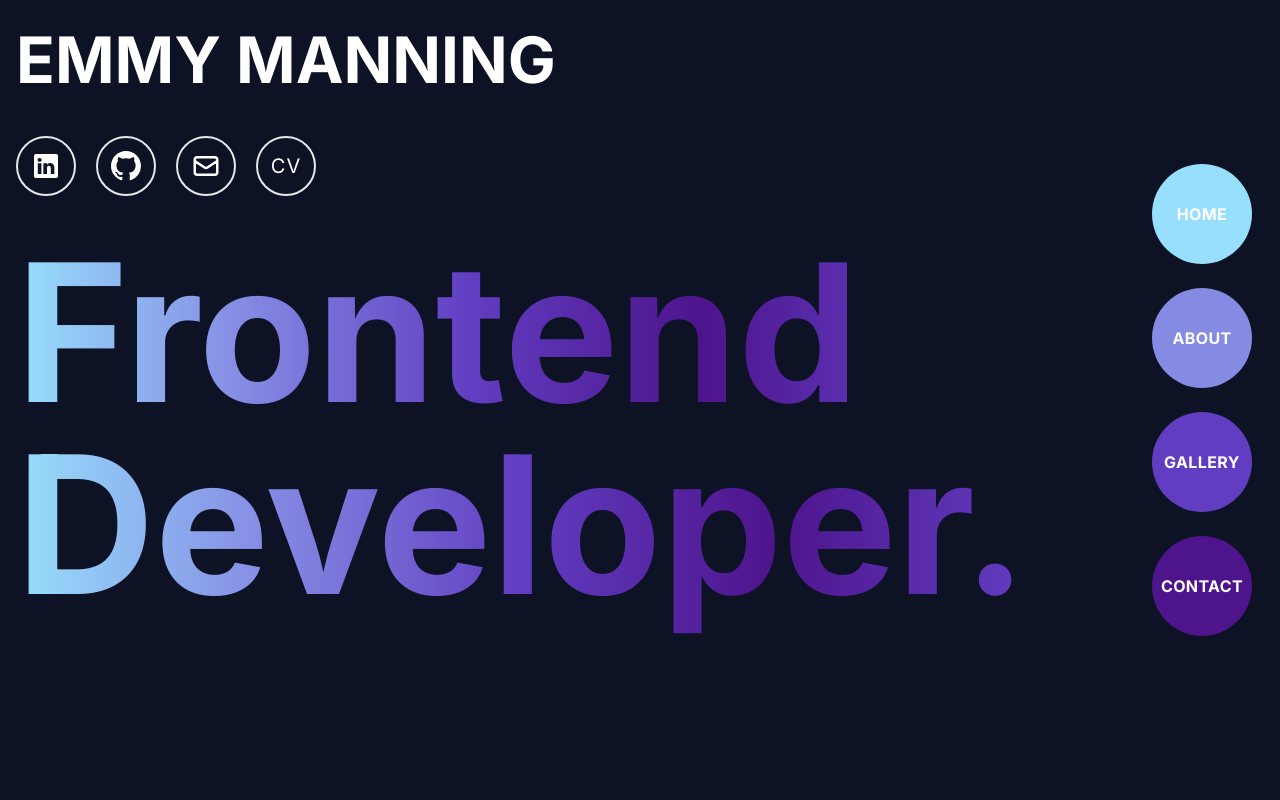
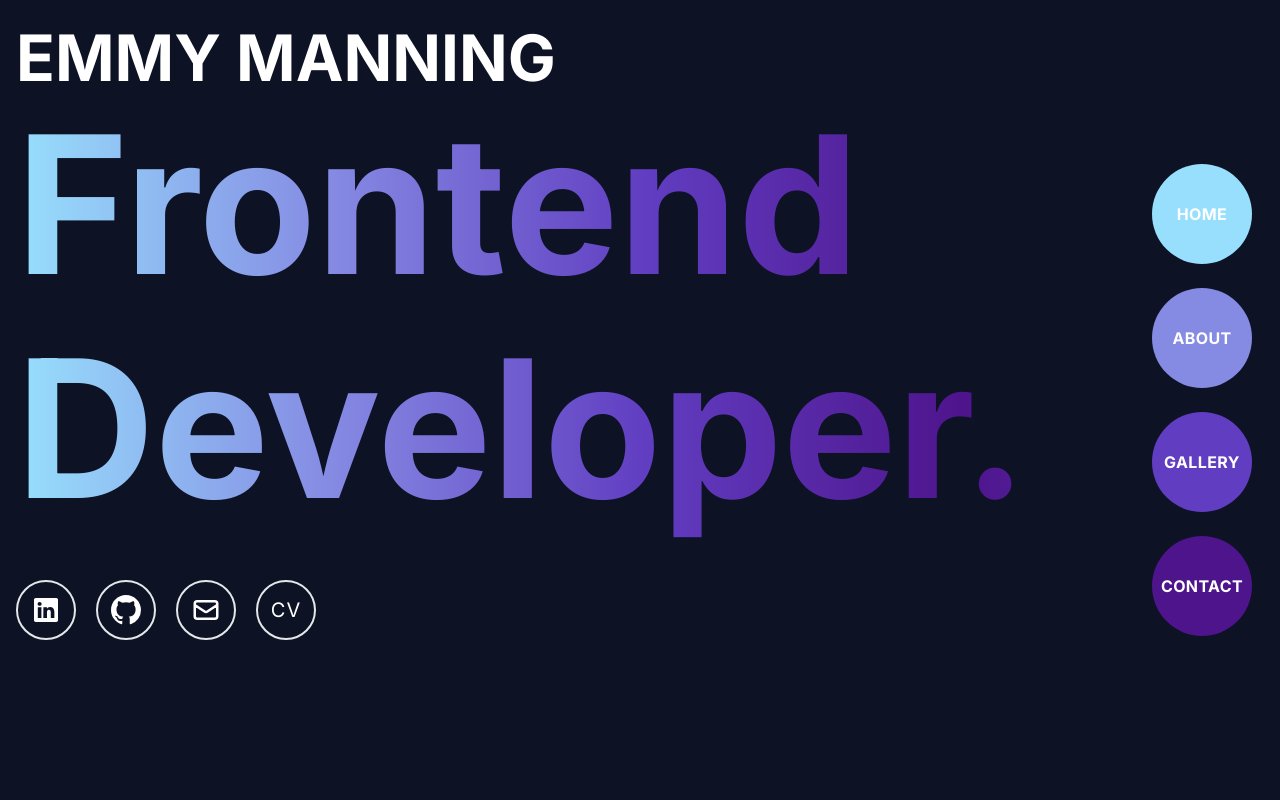
Before and after one commit to eobcre/portfolio-next13, a Next.js app: page / in a window 1280 px wide. Shown: the top 800 px of the page. Built offline with nearby package versions, Linux system fonts and the light colour scheme.

Commit message:
updated screen, text size and removed div

```diff
--- a/src/app/components/HeroSection/HeroSection.tsx
+++ b/src/app/components/HeroSection/HeroSection.tsx
@@ -20,17 +20,13 @@ const HeroSection = () => {
   const finalText = 'Developer.';
 
   return (
-    <div className='flex flex-col pl-4 pb-10 py-6 w-full lg:h-screen'>
-      <h1 className='text-white text-4xl uppercase font-bold py-4 sm:text-[5vw]'>
+    <div className='flex flex-col pl-4 py-10 w-full'>
+      <h1 className='text-white text-3xl uppercase font-bold pb-4 sm:text-[5vw]'>
         Emmy Manning
       </h1>
+      <TypeWriting text={initialText} delay={200} />
+      {isFrontendFinished && <TypeWriting text={finalText} delay={200} />}
       <IconBar />
-        <div>
-          <TypeWriting text={initialText} delay={200} />
-        </div>
-        <div>
-          {isFrontendFinished && <TypeWriting text={finalText} delay={200} />}
-        </div>
     </div>
   );
 };
```
